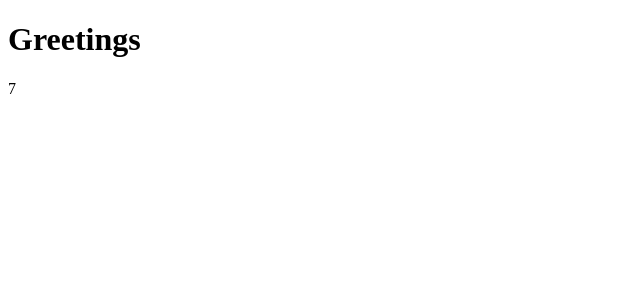
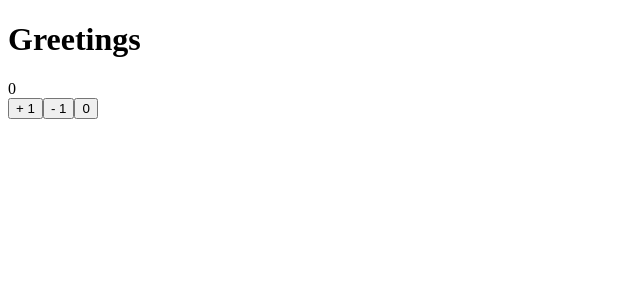
Before and after one commit to pdd1996/part1, a React (Create React App) app: page / in a window 1280 px wide. Shown: the top 300 px of the page, without its empty margins (0-640 px from the left). Built offline with nearby package versions, Linux system fonts and the light colour scheme.

Commit message:
修改 - 完成计算器

```diff
--- a/src/App.js
+++ b/src/App.js
@@ -1,12 +1,27 @@
-import Hello from "./Hello";
+import {useState} from "react";
+import Display from "./components/Display";
+import Button from "./components/Button";
 
-const App = (props) => {
-  const { count } = props;
+const App = () => {
+  const [ counter, setCounter ] = useState(0);
+
+  const addByOne = () => {
+    return setCounter(counter + 1)
+  }
+  const deleteByOne = () => {
+    return setCounter(counter - 1)
+  }
+  const zero = () => {
+    return setCounter(0)
+  }
 
   return (
     <div>
       <h1>Greetings</h1>
-     <div>{ count }</div>
+      <Display counter={counter} />
+      <Button onClick={addByOne} text="+ 1"></Button>
+      <Button onClick={deleteByOne} text="- 1"></Button>
+      <Button onClick={zero} text="0"></Button>
     </div>
   )
 }
--- /dev/null
+++ b/src/components/Button.js
@@ -0,0 +1,7 @@
+const Button = (props) => {
+  return (
+    <button onClick={props.onClick}>{props.text}</button>
+  )
+}
+
+export default Button;
--- /dev/null
+++ b/src/components/Display.js
@@ -0,0 +1,3 @@
+const Display = ({counter}) => <div>{counter}</div>
+
+export default Display;
--- a/src/index.js
+++ b/src/index.js
@@ -2,16 +2,9 @@ import React from 'react';
 import ReactDOM from 'react-dom/client';
 import App from './App';
 
-let count = 1;
-
 const root = ReactDOM.createRoot(document.getElementById('root'));
-const refresh = () => root.render(
+root.render(
   <React.StrictMode>
-    <App count={count} />
+    <App />
   </React.StrictMode>
 );
-
-setInterval(() => {
-  refresh()
-  count += 1
-}, 1000)
```
